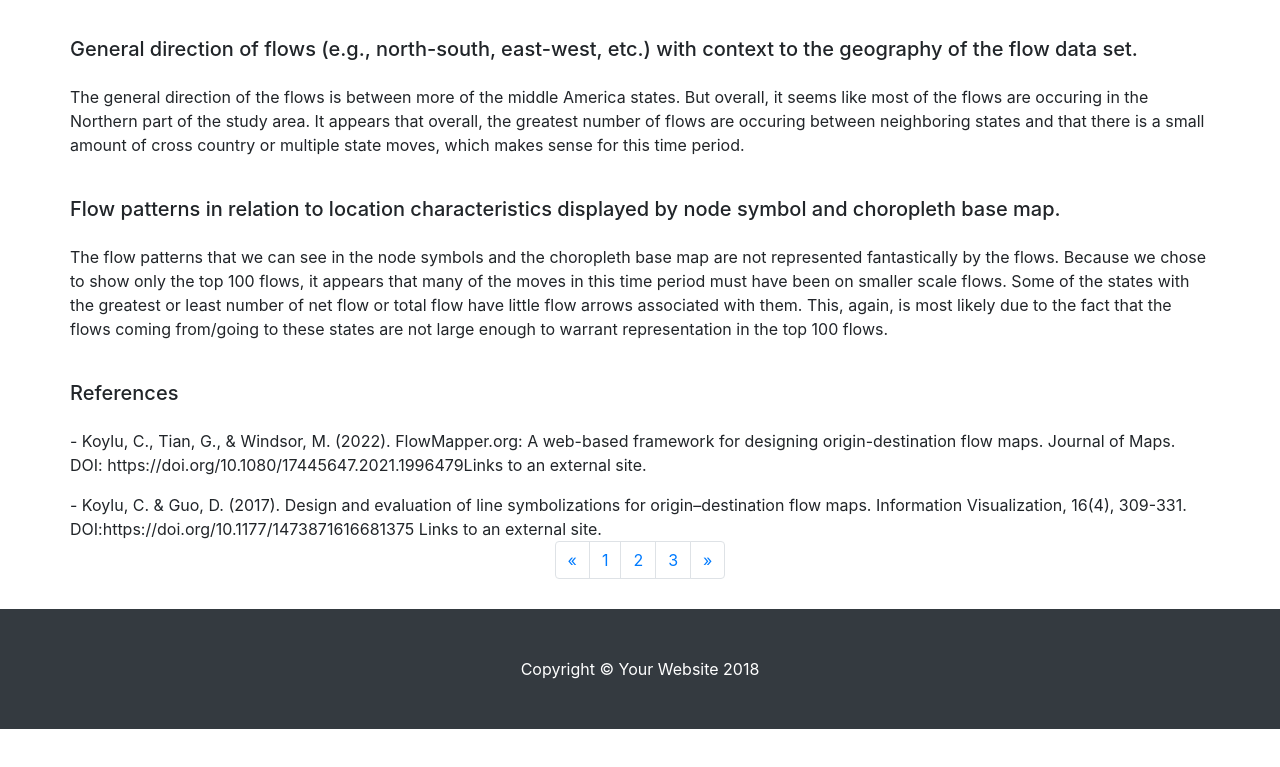
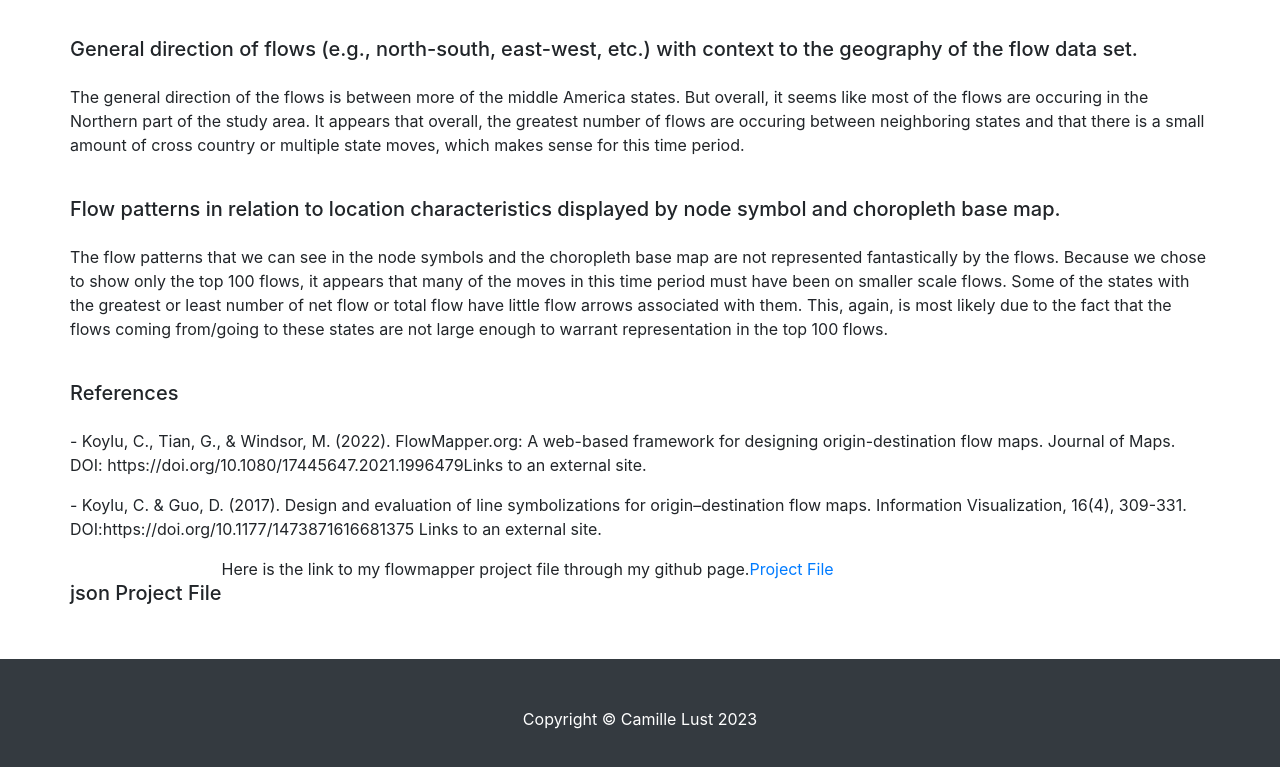
Before and after one commit to geog3540/clust, a website: page bootstrap/startbootstrap-3-col-portfolio-master/Flowmapper.html in a window 1280 px wide. Shown: the part 1423-2190 px from the top of the page. Before the commit the page ends 2152 px from the top, so only its background shows below. Drawn offline with Linux system fonts and the light colour scheme.

Commit message:
final changes

```diff
--- a/bootstrap/startbootstrap-3-col-portfolio-master/Flowmapper.html
+++ b/bootstrap/startbootstrap-3-col-portfolio-master/Flowmapper.html
@@ -77,11 +77,19 @@
       <p class="card-text"> The general direction of the flows is between more of the middle America states. But overall, it seems like most of the flows are occuring in the Northern part of the study area. It appears that overall, the greatest number of flows are occuring between neighboring states and that there is a small amount of cross country or multiple state moves, which makes sense for this time period. </p>
       <h5 class="my-4"> Flow patterns in relation to location characteristics displayed by node symbol and choropleth base map. </h5>
       <p class="card-text"> The flow patterns that we can see in the node symbols and the choropleth base map are not represented fantastically by the flows. Because we chose to show only the top 100 flows, it appears that many of the moves in this time period must have been on smaller scale flows. Some of the states with the greatest or least number of net flow or total flow have little flow arrows associated with them. This, again, is most likely due to the fact that the flows coming from/going to these states are not large enough to warrant representation in the top 100 flows. </p>
+
       <h5 class="my-4"> References </h5>
       <p class="card-text">
 - Koylu, C., Tian, G., & Windsor, M. (2022). FlowMapper.org: A web-based framework for designing origin-destination flow maps. Journal of Maps. DOI: https://doi.org/10.1080/17445647.2021.1996479Links to an external site. </p>
   <p class="card-text">
 - Koylu, C. & Guo, D. (2017). Design and evaluation of line symbolizations for origin–destination flow maps. Information Visualization, 16(4), 309-331. DOI:https://doi.org/10.1177/1473871616681375 Links to an external site. </p>
+
+<h5 class="my-4"> json Project File </h5>
+
+<p>  Here is the link to my flowmapper project file through my github page. <br /></p>
+
+<p>
+<a href="https://github.com/geog3540/clust/blob/main/bootstrap/startbootstrap-3-col-portfolio-master/projectfile.json">Project File</a> </p>
       </div>
 
     </div>
@@ -90,23 +98,8 @@
     <!-- Pagination -->
     <ul class="pagination justify-content-center">
       <li class="page-item">
-          <a class="page-link" href="#" aria-label="Previous">
-            <span aria-hidden="true">&laquo;</span>
-            <span class="sr-only">Previous</span>
-          </a>
-        </li>
-        <li class="page-item">
-          <a class="page-link" href="#">1</a>
-        </li>
-        <li class="page-item">
-          <a class="page-link" href="#">2</a>
-        </li>
-        <li class="page-item">
-          <a class="page-link" href="#">3</a>
-        </li>
-        <li class="page-item">
-          <a class="page-link" href="#" aria-label="Next">
-            <span aria-hidden="true">&raquo;</span>
+
+
           <span class="sr-only">Next</span>
         </a>
       </li>
@@ -118,7 +111,7 @@
     <!-- Footer -->
     <footer class="py-5 bg-dark">
       <div class="container">
-        <p class="m-0 text-center text-white">Copyright &copy; Your Website 2018</p>
+        <p class="m-0 text-center text-white">Copyright &copy; Camille Lust 2023</p>
       </div>
       <!-- /.container -->
     </footer>
```
Also changed, not shown: bootstrap/startbootstrap-3-col-portfolio-master/index.html (+0 -17 lines). Lines whose indentation alone changed are shown as unchanged.
